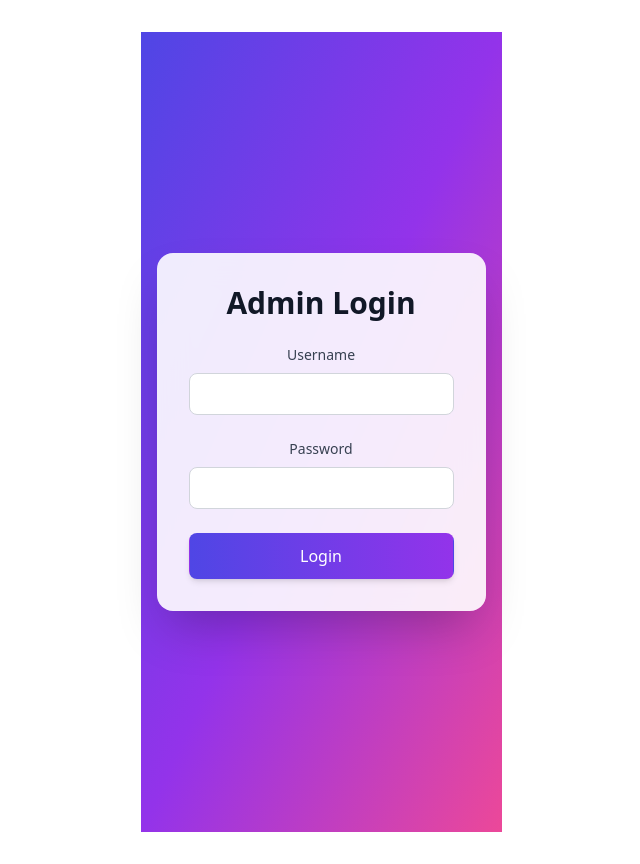
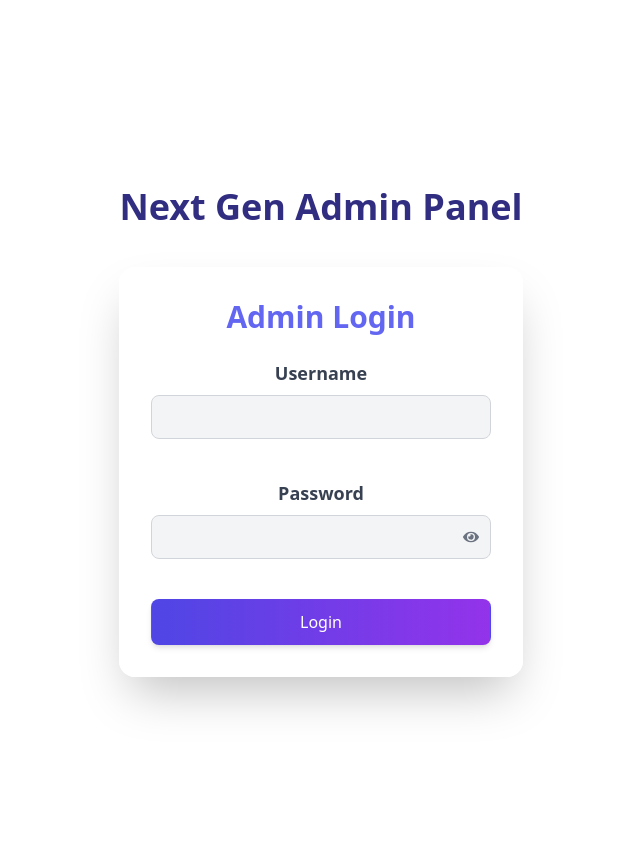
Before and after one commit to makwana-chirag/next-gen-admin-penal, a React (Vite) app: page /login in a window 1280 px wide. Shown: the whole page, without its empty margins (319-959 px from the left). Built offline with nearby package versions, Linux system fonts and the light colour scheme.

Commit message:
login page design

```diff
--- a/package.json
+++ b/package.json
@@ -14,6 +14,7 @@
     "formik": "^2.4.6",
     "react": "^19.1.1",
     "react-dom": "^19.1.1",
+    "react-icons": "^5.5.0",
     "react-router-dom": "^7.8.2",
     "yup": "^1.7.0"
   },
--- a/src/App.jsx
+++ b/src/App.jsx
@@ -8,7 +8,7 @@ import {
 import Login from "./components/Login";
 import Inquiries from "./components/Inquiries";
 import ProtectedRoute from "./components/ProtectedRoute";
-import "./App.css"; // Remove the index.css import from here
+import "./App.css";
 function App() {
   const token = localStorage.getItem("token");
 
--- a/src/components/Login.jsx
+++ b/src/components/Login.jsx
@@ -1,11 +1,13 @@
-import React from "react";
+import React, { useState } from "react";
 import { useFormik } from "formik";
 import * as Yup from "yup";
 import axios from "axios";
 import { useNavigate } from "react-router-dom";
+import { FaEye, FaEyeSlash } from "react-icons/fa";
 
 const Login = () => {
   const navigate = useNavigate();
+  const [showPassword, setShowPassword] = useState(false);
 
   const formik = useFormik({
     initialValues: {
@@ -38,22 +40,24 @@ const Login = () => {
   });
 
   return (
-    <div className="flex items-center justify-center min-h-screen bg-gradient-to-br from-indigo-600 via-purple-600 to-pink-500 p-4">
-      <div className="bg-white/90 backdrop-blur-lg shadow-2xl rounded-2xl p-8 w-full max-w-md transition-transform transform hover:scale-[1.02]">
-        <h2 className="text-3xl font-extrabold text-center text-gray-900 mb-6">
+    <div className="flex items-center flex-col gap-10 justify-center min-h-screen">
+      <h1 className="text-4xl font-extrabold text-center text-indigo-900">
+        Next Gen Admin Panel
+      </h1>
+      <div className="bg-white/90 backdrop-blur-lg shadow-2xl rounded-2xl p-8 w-full max-w-md transition-transform transform hover:scale-[1.01]">
+        <h2 className="text-3xl font-extrabold text-center text-indigo-500 mb-6">
           Admin Login
         </h2>
 
-        <form onSubmit={formik.handleSubmit} className="space-y-6">
-          {/* Username */}
+        <form onSubmit={formik.handleSubmit} className="space-y-5">
           <div>
-            <label className="block text-gray-700 text-sm font-medium mb-2">
+            <label className="block text-gray-700 text-lg font-semibold mb-2">
               Username
             </label>
             <input
               type="text"
               name="username"
-              className={`w-full px-4 py-2 border rounded-lg focus:ring-2 focus:outline-none transition ${
+              className={`w-full px-4 py-2 border bg-gray-100 rounded-lg focus:ring-2 focus:outline-none transition h-11 ${
                 formik.touched.username && formik.errors.username
                   ? "border-red-500 focus:ring-red-400"
                   : "border-gray-300 focus:ring-indigo-400"
@@ -62,22 +66,22 @@ const Login = () => {
               onChange={formik.handleChange}
               onBlur={formik.handleBlur}
             />
+            <div className="h-5">
               {formik.touched.username && formik.errors.username && (
-              <p className="text-red-500 text-sm mt-1">
-                {formik.errors.username}
-              </p>
+                <p className="text-red-500 text-xs">{formik.errors.username}</p>
               )}
             </div>
+          </div>
 
-          {/* Password */}
           <div>
-            <label className="block text-gray-700 text-sm font-medium mb-2">
+            <label className="block text-gray-700 text-lg font-semibold mb-2">
               Password
             </label>
+            <div className="relative">
               <input
-              type="password"
+                type={showPassword ? "text" : "password"}
                 name="password"
-              className={`w-full px-4 py-2 border rounded-lg focus:ring-2 focus:outline-none transition ${
+                className={`w-full px-4 py-2 border bg-gray-100 rounded-lg focus:ring-2 focus:outline-none transition h-11 pr-10 ${
                   formik.touched.password && formik.errors.password
                     ? "border-red-500 focus:ring-red-400"
                     : "border-gray-300 focus:ring-indigo-400"
@@ -86,14 +90,28 @@ const Login = () => {
                 onChange={formik.handleChange}
                 onBlur={formik.handleBlur}
               />
+              <button
+                type="button"
+                onClick={() => setShowPassword(!showPassword)}
+                className="absolute right-3 top-1/2 -translate-y-1/2
+             text-gray-500 hover:text-gray-700
+             bg-transparent border-none p-0
+             focus:outline-none focus:ring-0 active:outline-none"
+              >
+                {showPassword ? (
+                  <FaEyeSlash className="pointer-events-none" />
+                ) : (
+                  <FaEye className="pointer-events-none" />
+                )}
+              </button>
+            </div>
+            <div className="h-5">
               {formik.touched.password && formik.errors.password && (
-              <p className="text-red-500 text-sm mt-1">
-                {formik.errors.password}
-              </p>
+                <p className="text-red-500 text-xs">{formik.errors.password}</p>
               )}
             </div>
+          </div>
 
-          {/* Button */}
           <button
             type="submit"
             disabled={formik.isSubmitting}
--- a/src/index.css
+++ b/src/index.css
@@ -9,7 +9,7 @@
 
   color-scheme: light dark;
   color: rgba(255, 255, 255, 0.87);
-  background-color: #242424;
+  background-color: #faf7f7;
 
   font-synthesis: none;
   text-rendering: optimizeLegibility;
```
Also changed, not shown: 1 other file (tests, documents, lock files or other folders). Lines whose indentation alone changed are shown as unchanged.
